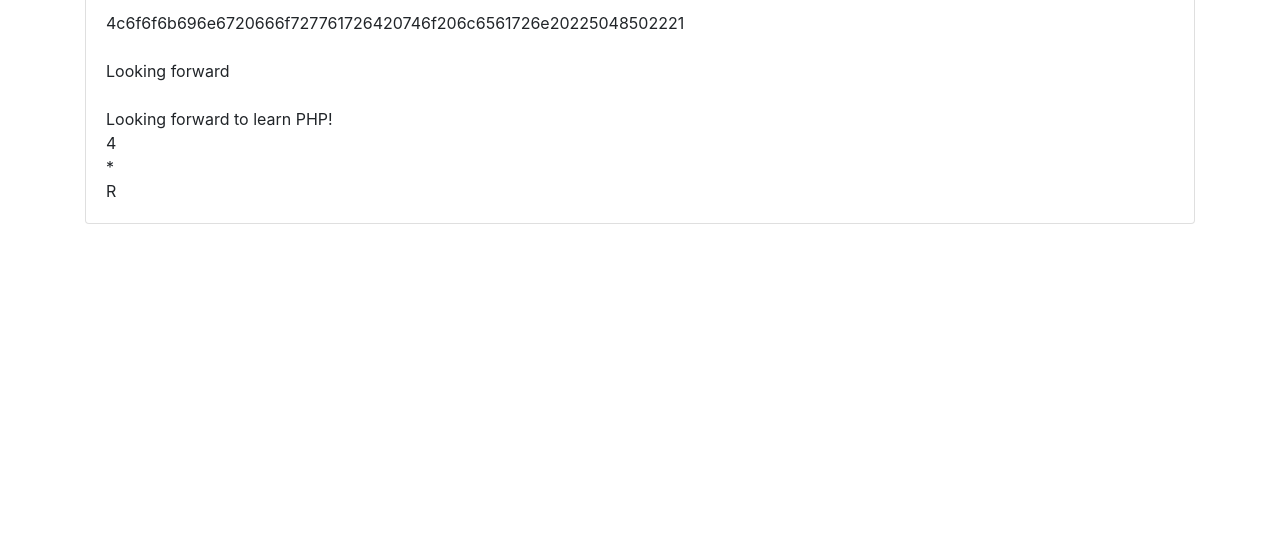
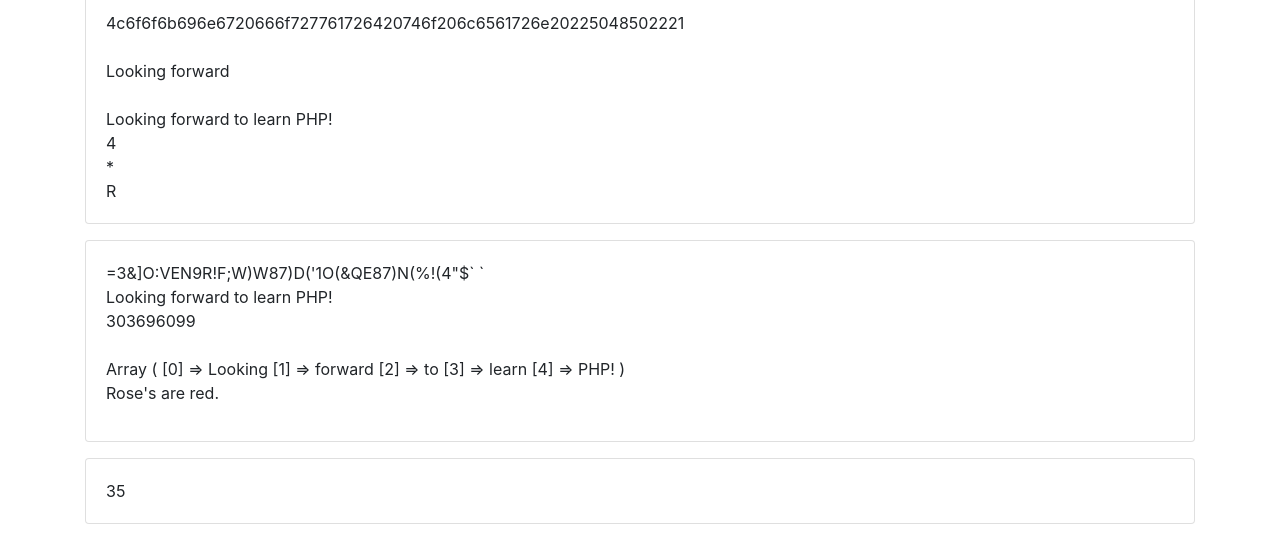
Before and after one commit to TolgaS92/trainingwithphp, a PHP site: page / in a window 1280 px wide. Shown: the part 1628-2168 px from the top of the page. Before the commit the page ends 1852 px from the top, so only its background shows below. Run offline with PHP 8.4, Linux system fonts and the light colour scheme.

Commit message:
string methods continued

```diff
--- a/index.php
+++ b/index.php
@@ -154,6 +154,39 @@
                 </div>
             </div>
         </div>
+        <div class="container">
+            <div class="card mt-3 mb-3">
+                <div class="card-body">
+                    <?php
+                        $texts1=('Looking forward to learn PHP!');  // urlencode or undecode the given word or sentences
+                        $encString=convert_uuencode($texts1);
+                        echo $encString."<br>";
+                        $decString=convert_uudecode($encString);
+                        echo $decString."<br>";
+                        $color="red";
+                        $text='Looking forward to learn PHP!';
+                        echo crc32($text)."<br>";
+                        echo "<br>";
+                        $texts1=('Looking forward to learn PHP!');  // how to use explode method for example it can be used for DATE
+                        print_r(explode(" ", $texts1));
+                    ?>
+                    <p> Rose's are <?=$color?>.</p> <!-- we can print without the echo -->
+                </div>
+            </div>
+        </div>
+        <div class="container">
+            <div class="card mt-3 mb-3">
+                <div class="card-body">
+                    <?php
+                        $country="USA";  //Creates the text document and prints the given info in it!
+                        $number=50;
+                        $file=fopen("test.txt","w");
+                        echo fprintf($file, "In the %s flag there are %u stars.", $country, $number);
+                    ?>
+
+                </div>
+            </div>
+        </div>
     </div>
 <script src="https://cdn.jsdelivr.net/npm/bootstrap@4.6.0/dist/js/bootstrap.min.js" integrity="sha384-+YQ4JLhjyBLPDQt//I+STsc9iw4uQqACwlvpslubQzn4u2UU2UFM80nGisd026JF" crossorigin="anonymous"></script>
 </body>
--- /dev/null
+++ b/test.txt
@@ -0,0 +1 @@
+In the USA flag there are 50 stars.
```
